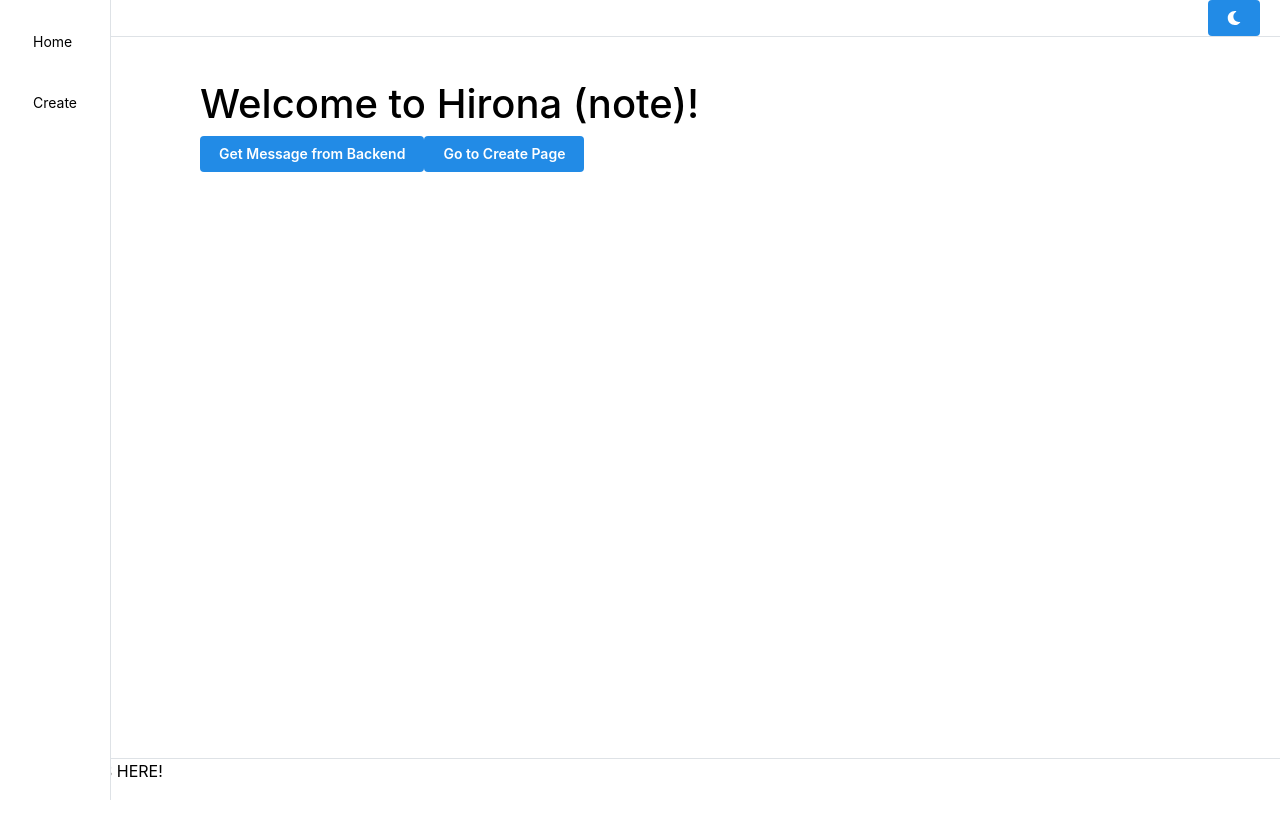
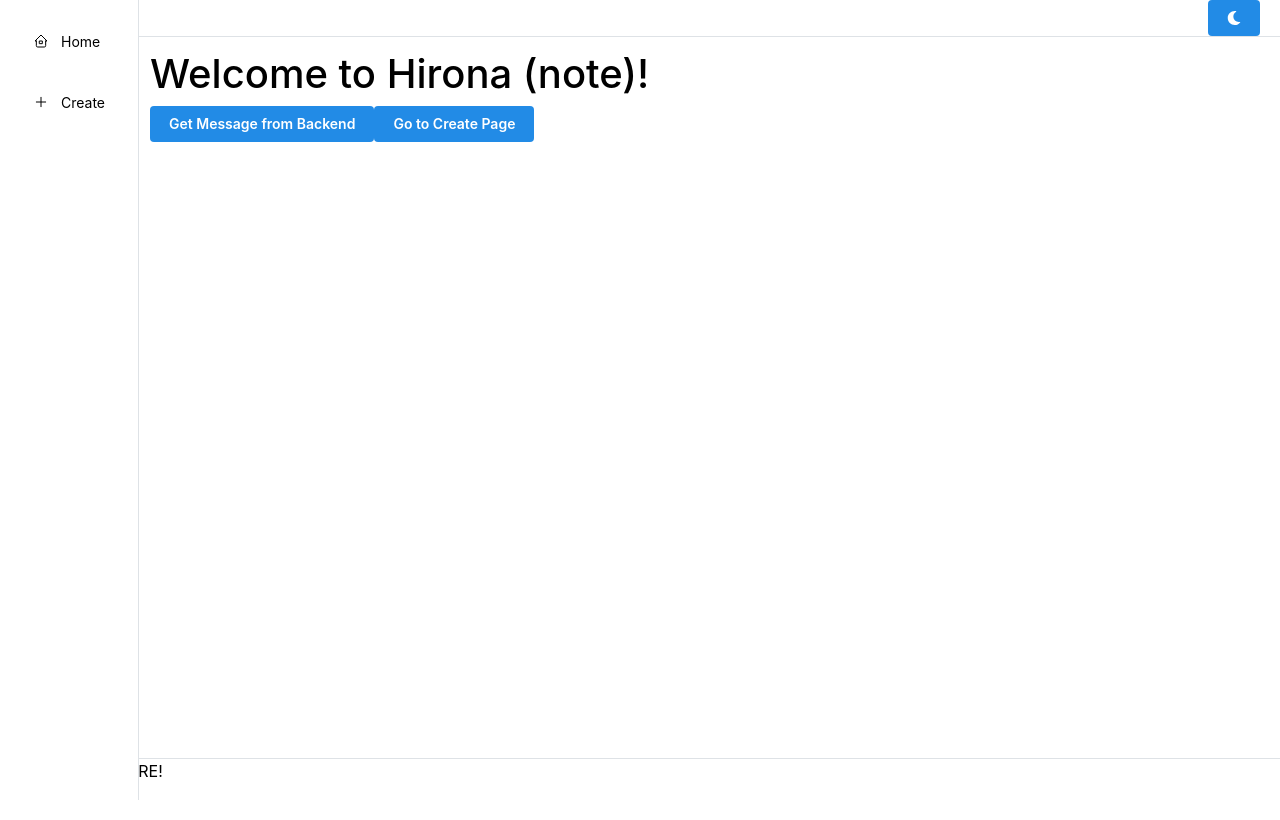
Before and after one commit to dowalsh/hirona, a React (Vite) app in the folder client2/: page / in a window 1280 px wide. Built offline with nearby package versions, Linux system fonts and the light colour scheme; no server answers.

Commit message:
changeed padding and added icons

```diff
--- a/client2/src/App.tsx
+++ b/client2/src/App.tsx
@@ -16,9 +16,9 @@ function App() {
         <Navbar />
         <AppShell.Main
           style={{
-            paddingTop: "60px",
+            paddingTop: "30px",
             paddingBottom: "60px",
-            paddingLeft: "200px",
+            paddingLeft: "150px",
           }}
         >
           <RouterSwitcher />
--- a/client2/src/components/Navbar.tsx
+++ b/client2/src/components/Navbar.tsx
@@ -1,5 +1,6 @@
 import { AppShell, NavLink } from "@mantine/core";
 import { useNavigate } from "react-router-dom";
+import { IconHome2, IconPlus } from "@tabler/icons-react";
 
 const Navbar = () => {
   const navigate = useNavigate();
@@ -10,11 +11,13 @@ const Navbar = () => {
         label="Home"
         onClick={() => navigate("/")}
         style={{ margin: "5px" }}
+        leftSection={<IconHome2 size={16} stroke={1.5} />}
       />
       <NavLink
         label="Create"
         onClick={() => navigate("/create")}
         style={{ margin: "5px" }}
+        leftSection={<IconPlus size={16} stroke={1.5} />}
       />
     </AppShell.Navbar>
   );
```
